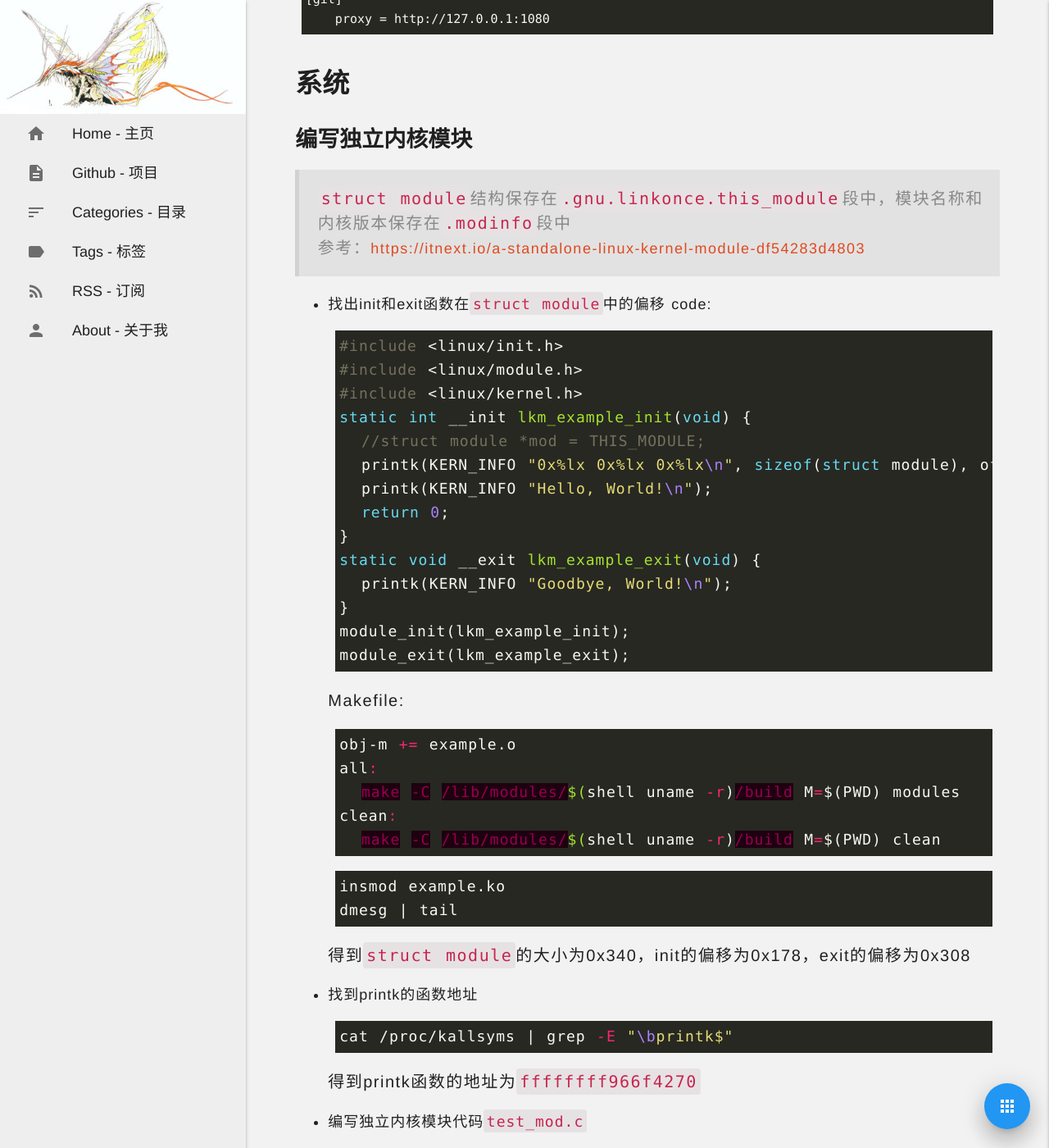
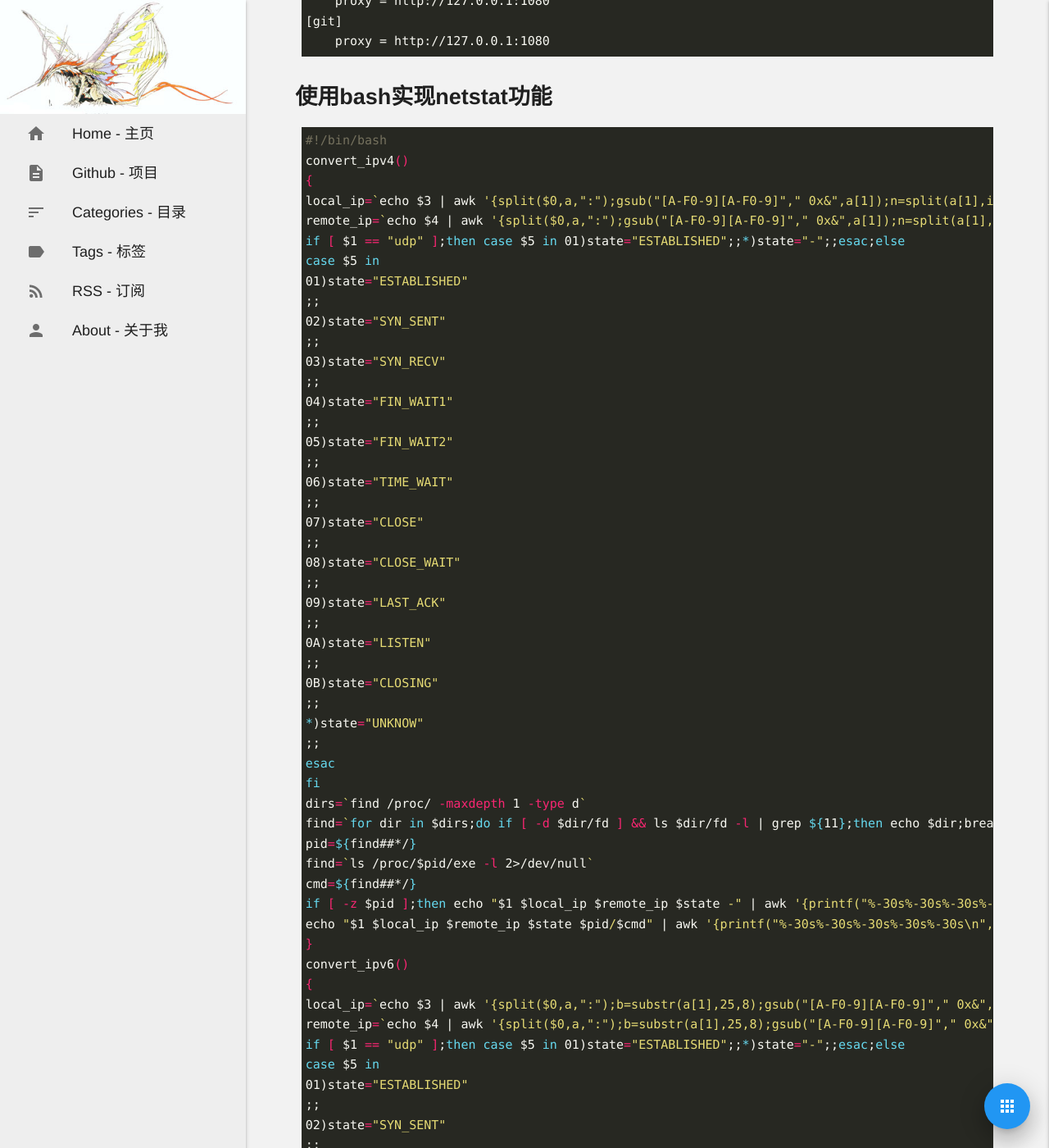
Before and after one commit to noirfate/noirfate.github.io, a Jekyll site: the page built from _posts/2021-10-13-some-tricks.md, in a window 1280 px wide and 1400 px high, scrolled down 2743 px. Shown: the whole window at 82% size. Built offline with Jekyll 4.4.1, drawn with Linux system fonts in a browser that asks for light colours; some web fonts are replaced; a script that is not in the unit is left out; some of the changed text lies outside the part shown.

Commit message:
Update 2021-10-13-some-tricks.md

````diff
--- a/_posts/2021-10-13-some-tricks.md
+++ b/_posts/2021-10-13-some-tricks.md
@@ -87,6 +87,166 @@ do { youtube-dl --proxy 127.0.0.1:1081 --socket-timeout 10 --yes-playlist --embe
     proxy = http://127.0.0.1:1080
 [git]
     proxy = http://127.0.0.1:1080
+```
+
+## 使用bash实现netstat功能
+```shell
+#!/bin/bash
+convert_ipv4()
+{
+local_ip=`echo $3 | awk '{split($0,a,":");gsub("[A-F0-9][A-F0-9]"," 0x&",a[1]);n=split(a[1],ip);for(i=n;i>1;i--) printf("%d.",strtonum(ip[i]));printf("%d:",strtonum(ip[i]));sub("[A-F0-9]+","0x&",a[2]);printf("%d",strtonum(a[2]));}'`
+remote_ip=`echo $4 | awk '{split($0,a,":");gsub("[A-F0-9][A-F0-9]"," 0x&",a[1]);n=split(a[1],ip);for(i=n;i>1;i--) printf("%d.",strtonum(ip[i]));printf("%d:",strtonum(ip[i]));sub("[A-F0-9]+","0x&",a[2]);if(strtonum(a[2]) == 0) printf("*\n");else printf("%d\n",strtonum(a[2]));}'`
+if [ $1 == "udp" ];then case $5 in 01)state="ESTABLISHED";;*)state="-";;esac;else
+case $5 in
+01)state="ESTABLISHED"
+;;
+02)state="SYN_SENT"
+;;
+03)state="SYN_RECV"
+;;
+04)state="FIN_WAIT1"
+;;
+05)state="FIN_WAIT2"
+;;
+06)state="TIME_WAIT"
+;;
+07)state="CLOSE"
+;;
+08)state="CLOSE_WAIT"
+;;
+09)state="LAST_ACK"
+;;
+0A)state="LISTEN"
+;;
+0B)state="CLOSING"
+;;
+*)state="UNKNOW"
+;;
+esac
+fi
+dirs=`find /proc/ -maxdepth 1 -type d`
+find=`for dir in $dirs;do if [ -d $dir/fd ] && ls $dir/fd -l | grep ${11};then echo $dir;break;fi;done`
+pid=${find##*/}
+find=`ls /proc/$pid/exe -l 2>/dev/null`
+cmd=${find##*/}
+if [ -z $pid ];then echo "$1 $local_ip $remote_ip $state -" | awk '{printf("%-30s%-30s%-30s%-30s%-30s\n",$1,$2,$3,$4,$5)}';else
+echo "$1 $local_ip $remote_ip $state $pid/$cmd" | awk '{printf("%-30s%-30s%-30s%-30s%-30s\n",$1,$2,$3,$4,$5)}';fi
+}
+convert_ipv6()
+{
+local_ip=`echo $3 | awk '{split($0,a,":");b=substr(a[1],25,8);gsub("[A-F0-9][A-F0-9]"," 0x&",b);n=split(b,ip);if(ip[1] ~/01/) {printf("%s:","127.0.0.1");sub("[A-F0-9]+","0x&",a[2]);printf("%d\n",strtonum(a[2]));} else {for(i=n;i>1;i--) printf("%d.",strtonum(ip[i]));printf("%d:",strtonum(ip[i]));sub("[A-F0-9]+","0x&",a[2]);printf("%d\n",strtonum(a[2]));}}'`
+remote_ip=`echo $4 | awk '{split($0,a,":");b=substr(a[1],25,8);gsub("[A-F0-9][A-F0-9]"," 0x&",b);n=split(b,ip);if(ip[1] ~/01/) {printf("%s:","127.0.0.1");sub("[A-F0-9]+","0x&",a[2]);printf("%d\n",strtonum(a[2]));} else {for(i=n;i>1;i--) printf("%d.",strtonum(ip[i]));printf("%d:",strtonum(ip[i]));sub("[A-F0-9]+","0x&",a[2]);if(strtonum(a[2]) == 0) printf("*\n");else printf("%d\n",strtonum(a[2]));}}'`
+if [ $1 == "udp" ];then case $5 in 01)state="ESTABLISHED";;*)state="-";;esac;else
+case $5 in
+01)state="ESTABLISHED"
+;;
+02)state="SYN_SENT"
+;;
+03)state="SYN_RECV"
+;;
+04)state="FIN_WAIT1"
+;;
+05)state="FIN_WAIT2"
+;;
+06)state="TIME_WAIT"
+;;
+07)state="CLOSE"
+;;
+08)state="CLOSE_WAIT"
+;;
+09)state="LAST_ACK"
+;;
+0A)state="LISTEN"
+;;
+0B)state="CLOSING"
+;;
+*)state="UNKNOW"
+;;
+esac
+fi
+dirs=`find /proc/ -maxdepth 1 -type d`
+find=`for dir in $dirs;do if [ -d $dir/fd ] && ls $dir/fd -l | grep ${11};then echo $dir;break;fi;done`
+pid=${find##*/}
+find=`ls /proc/$pid/exe -l 2>/dev/null`
+cmd=${find##*/}
+if [ -z $pid ];then echo "$1 $local_ip $remote_ip $state -" | awk '{printf("%-30s%-30s%-30s%-30s%-30s\n",$1,$2,$3,$4,$5)}';else
+echo "$1 $local_ip $remote_ip $state $pid/$cmd" | awk '{printf("%-30s%-30s%-30s%-30s%-30s\n",$1,$2,$3,$4,$5)}';fi
+}
+convert_route()
+{
+iface=$1
+dest=`echo $2 | awk '{b=$0;gsub("[A-F0-9][A-F0-9]"," 0x&",b);n=split(b,ip);for(i=n;i>1;i--) printf("%d.",strtonum(ip[i]));printf("%d",strtonum(ip[i]));}'`
+gateway=`echo $3 | awk '{b=$0;gsub("[A-F0-9][A-F0-9]"," 0x&",b);n=split(b,ip);for(i=n;i>1;i--) printf("%d.",strtonum(ip[i]));printf("%d",strtonum(ip[i]));}'`
+flags=`echo $4 | awk '{printf("%d",strtonum($0));}'`
+mask=`echo $8 | awk '{b=$0;gsub("[A-F0-9][A-F0-9]"," 0x&",b);n=split(b,ip);for(i=n;i>1;i--) printf("%d.",strtonum(ip[i]));printf("%d",strtonum(ip[i]));}'`
+case $flags in
+1)state='U'
+;;
+3)state='UG'
+;;
+*)state=$flags
+;;
+esac
+if [ $gateway == "0.0.0.0" ];then gateway='*';fi
+case $dest in
+"169.254.0.0")dest='link-local'
+;;
+"127.0.0.0")dest='loopback'
+;;
+"0.0.0.0")dest='default'
+;;
+*)
+;;
+esac
+awk 'BEGIN {printf("%-30s%-30s%-30s%-30s%-30s\n","'$dest'","'$gateway'","'$mask'","'$state'","'$iface'");}'
+}
+print_tcp()
+{
+if [ -f /proc/net/tcp ];then cat /proc/net/tcp | while read line;do case $line in sl*);;*)convert_ipv4 tcp $line;;esac;done;fi
+if [ -f /proc/net/tcp6 ];then cat /proc/net/tcp6 | while read line;do case $line in sl*);;*)convert_ipv6 tcp $line;;esac;done;fi
+}
+print_udp()
+{
+if [ -f /proc/net/udp ];then cat /proc/net/udp | while read line;do case $line in sl*);;*)convert_ipv4 udp $line;;esac;done;fi
+if [ -f /proc/net/udp6 ];then cat /proc/net/udp6 | while read line;do case $line in sl*);;*)convert_ipv6 udp $line;;esac;done;fi
+}
+print_title()
+{
+echo "begin" | awk '{printf("%-30s%-30s%-30s%-30s%-30s\n","protocol","local_address","remote_address","state","process")}'
+}
+print_title_route()
+{
+echo "ROUTE"
+awk 'BEGIN {printf("%-30s%-30s%-30s%-30s%-30s\n","Destination","Gateway","Genmask","Flags","Iface");}'
+print_route
+echo -e "\nARP"
+if [ -f /proc/net/arp ];then cat /proc/net/arp;fi
+}
+print_route()
+{
+if [ -f /proc/net/route ];then cat /proc/net/route | while read line;do case $line in I*);;*)convert_route $line;;esac;done;fi
+}
+print_help()
+{
+echo "usage:"
+echo " `basename $0` -[a(all) p(protocol like tcp,udp) r(route) h(help)]"
+}
+while getopts arhp: option
+do
+case $option in
+a) print_title;print_tcp;print_udp
+;;
+r) print_title_route
+;;
+h) print_help
+;;
+p) case $OPTARG in tcp)print_title;print_tcp;;udp)print_title;print_udp;;*)echo "[-p] protocol should be tcp|udp";;esac
+;;
+*) print_help
+;;
+esac
+done
+if [ $# -eq 0 ];then print_help;fi
 ```
 
 # 系统
````
